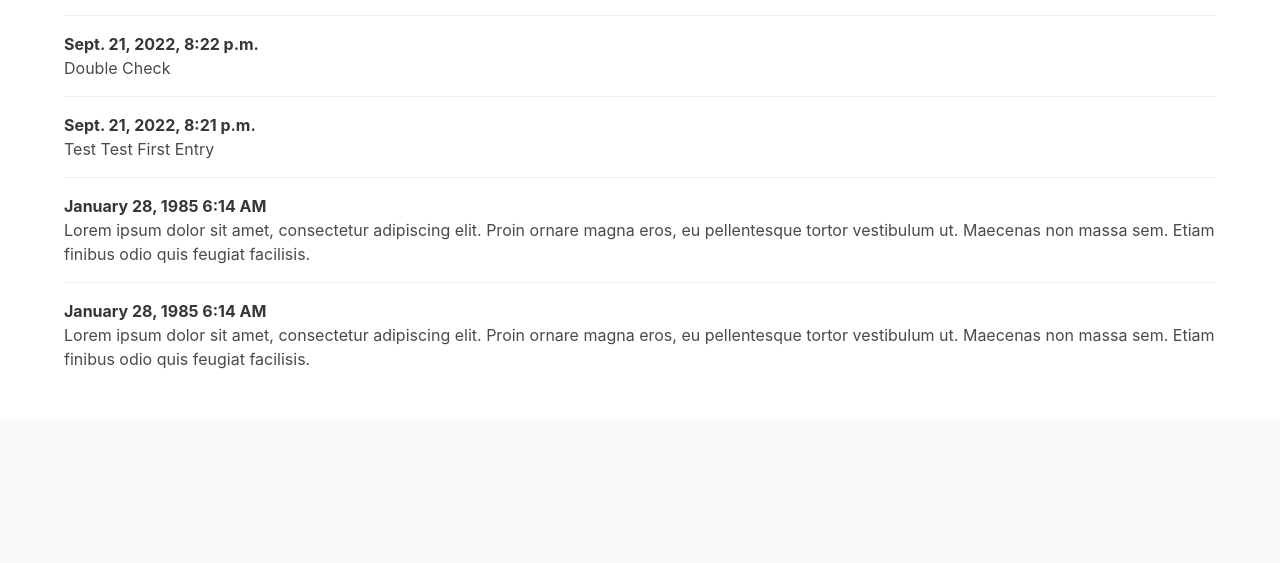
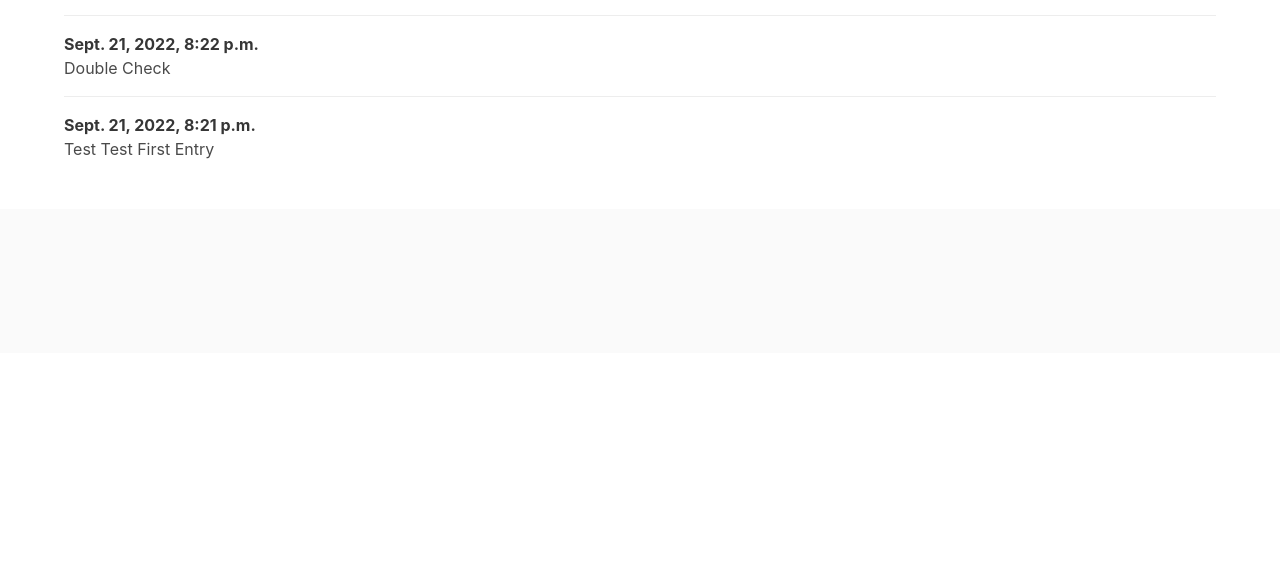
Before and after one commit to drebolivar/Klyo, a Django app: page / in a window 1280 px wide. Shown: the part 286-849 px from the top of the page. After the commit the page ends 445 px from the top, so only its background shows below. Run offline with Django 4.2, Linux system fonts and the light colour scheme; data comes from the database, SQL or seed files in the repository; both versions use the stored data as it was after the commit; some libraries are stand-ins or nearby versions.

Commit message:
we can add data

```diff
--- a/Klyo/entries/templates/entries/index.html
+++ b/Klyo/entries/templates/entries/index.html
@@ -44,30 +44,6 @@
             </article>
             {% endfor %}
 
-            <article class="media">
-                <div class="media-content">
-                    <div class="content">
-                        <p>
-                            <strong>January 28, 1985 6:14 AM</strong>
-                            <br> Lorem ipsum dolor sit amet, consectetur adipiscing elit. Proin ornare magna eros, eu pellentesque
-                            tortor vestibulum ut. Maecenas non massa sem. Etiam finibus odio quis feugiat facilisis.
-                        </p>
-                    </div>
-                </div>
-            </article>
-
-            <article class="media">
-                <div class="media-content">
-                    <div class="content">
-                        <p>
-                            <strong>January 28, 1985 6:14 AM</strong>
-                            <br> Lorem ipsum dolor sit amet, consectetur adipiscing elit. Proin ornare magna eros, eu pellentesque
-                            tortor vestibulum ut. Maecenas non massa sem. Etiam finibus odio quis feugiat facilisis.
-                        </p>
-                    </div>
-                </div>
-            </article>
-
         </div>
 
     </section>
--- a/Klyo/entries/views.py
+++ b/Klyo/entries/views.py
@@ -1,5 +1,6 @@
-from django.shortcuts import render
+from django.shortcuts import render, redirect
 from .models import Entry
+from .forms import EntryForm
 
 def index(request):
     entries = Entry.objects.order_by('-date_posted')
@@ -9,4 +10,15 @@ def index(request):
     return render(request,'entries/index.html', context)
 
 def add(request):
-    return render(request, 'entries/add.html')
+    if request.method == 'POST':
+        form = EntryForm(request.POST)
+
+        if form.is_valid():
+            form.save()
+            return redirect('home')
+    else:
+
+        form = EntryForm()
+
+    context = {'form' : form}
+    return render(request, 'entries/add.html', context)
```
Also changed, not shown: Klyo/entries/forms.py (added, +11 -0 lines), Klyo/entries/templates/entries/add.html (+4 -3 lines), Klyo/db.sqlite3.
